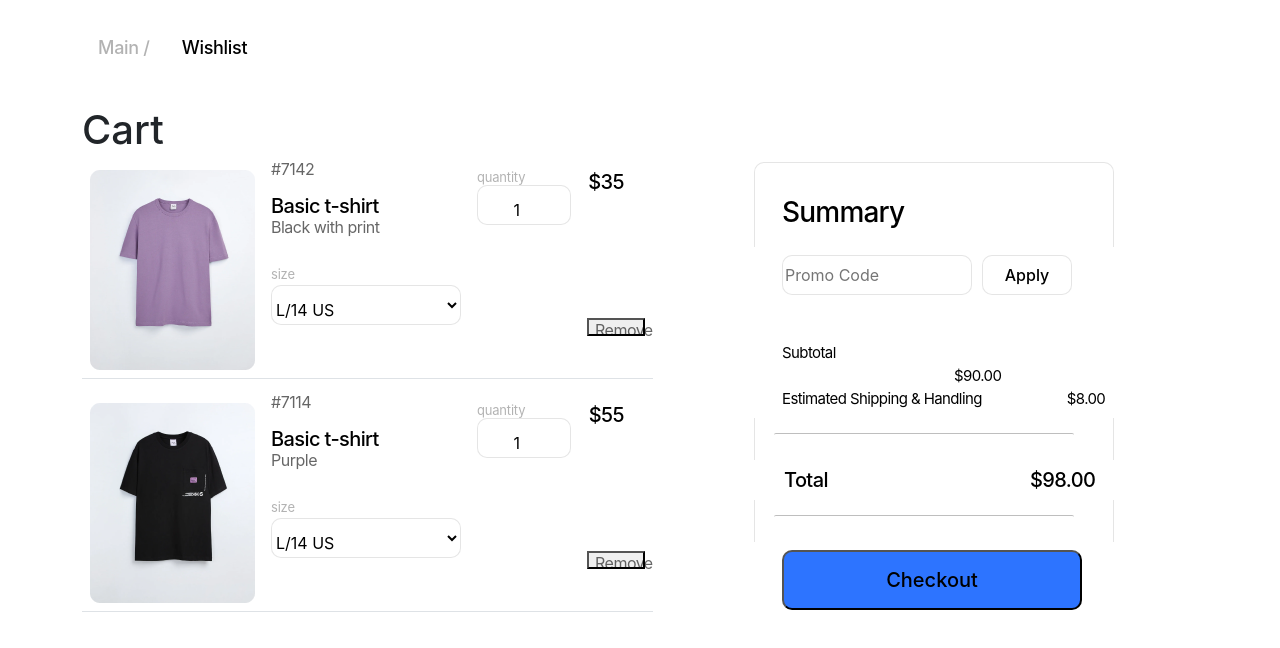
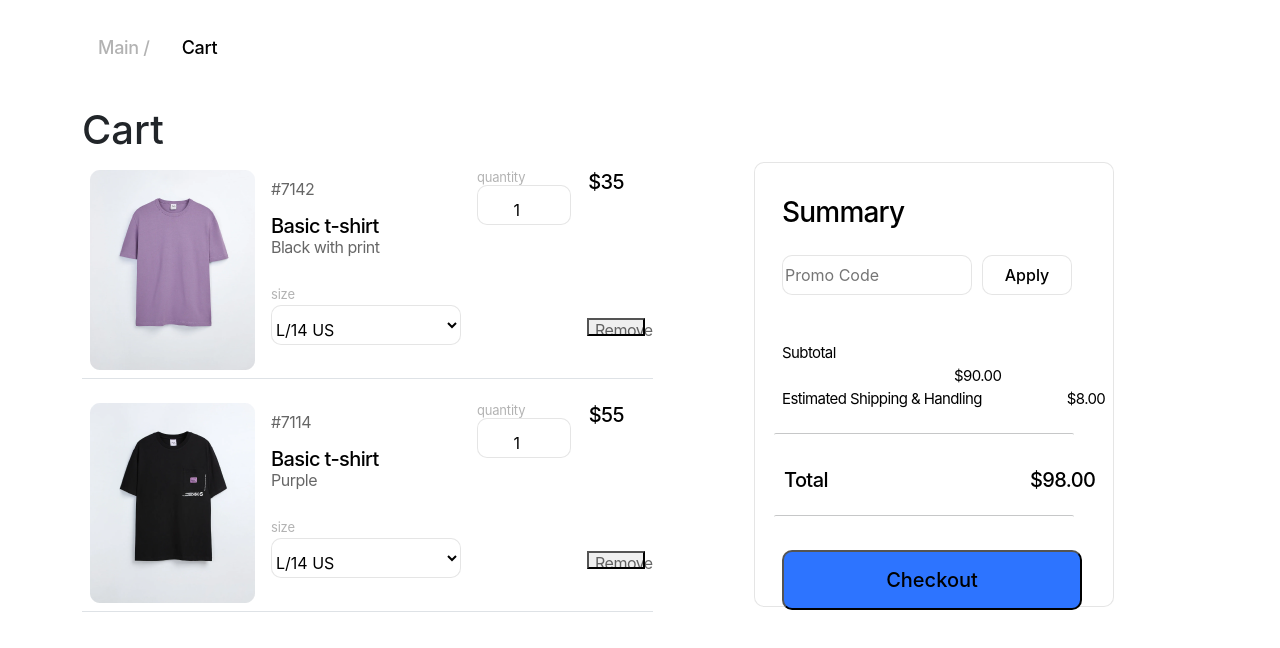
Before and after one commit to vikravch/ecommerce_java_12, a React (Create React App) app: page /cart in a window 1280 px wide. Shown: the top 648 px of the page. Built offline with nearby package versions, Linux system fonts and the light colour scheme.

Commit message:
Changed UI

```diff
--- a/package.json
+++ b/package.json
@@ -10,6 +10,7 @@
     "@types/node": "^16.18.3",
     "@types/react": "^18.0.25",
     "@types/react-dom": "^18.0.9",
+    "bootstrap": "^5.2.3",
     "react": "^18.2.0",
     "react-bootstrap": "^2.7.0",
     "react-dom": "^18.2.0",
--- a/src/pages/cart/data/data.ts
+++ b/src/pages/cart/data/data.ts
@@ -1,7 +1,8 @@
 import img from '../img/Purple.png'
 import img1 from '../img/BlackWithPrint.png'
+import {ItemsInfo} from "../types";
 
-export const defaultItems = [
+export const defaultItems: ItemsInfo[] = [
     {
         id: '#7142',
         img: img,
@@ -14,7 +15,7 @@ export const defaultItems = [
         id: '#7114',
         img: img1,
         name: ['Basic t-shirt', 'Purple'],
-        price: '55',
+        price: 55,
         size: 'L/14 US',
         quantity: 1
     }
--- a/src/pages/cart/presentation/CartMainPage.tsx
+++ b/src/pages/cart/presentation/CartMainPage.tsx
@@ -19,16 +19,20 @@ export const CartMainPage: React.FC = (props) => {
         <div className={s.general}>
 
             <div className='container'>
+
                 <ul className='nav'>
                     <li className='nav-item'>
                         <a className='nav-link' href='http://localhost:3000'><span className={s.linkMain}>Main /</span></a>
                     </li>
                     <li className='nav-item'>
-                        <a className='nav-link' href='http://localhost:3000/cart'><span className={s.linkWishlist}> Wishlist</span></a>
+                        <a className='nav-link' href='http://localhost:3000/cart'><span className={s.linkWishlist}>Cart </span></a>
                     </li>
+
                 </ul>
+
+                <h1 className={s.titleCart}>Cart</h1>
                 <div className='row'>
-                    <h1 className={s.titleCart}>Cart</h1>
+
                     <div className='col  '>
 
                         {products}
--- a/src/pages/cart/presentation/cart/CartTable.tsx
+++ b/src/pages/cart/presentation/cart/CartTable.tsx
@@ -14,7 +14,7 @@ export const CartTable = (props:Props) => {
 //     )
     return (
 
-        <div>
+        <div >
 
             <table className="table " key={props.product.id}>
                 <tbody>
--- a/src/pages/cart/presentation/cart/cartTable.module.css
+++ b/src/pages/cart/presentation/cart/cartTable.module.css
@@ -17,7 +17,8 @@
 /*}*/
 .id{
 
-    margin-top: -10px;
+
+    margin-top: 10px;
     font-family: 'Inter';
     font-style: normal;
     font-weight: 400;
--- a/src/pages/cart/presentation/cartMainPage.module.css
+++ b/src/pages/cart/presentation/cartMainPage.module.css
@@ -13,7 +13,7 @@
 
     margin-top: 30px;
     display: flex;
-    align-items: center;
+
     letter-spacing: -0.3px;
 
 
@@ -36,12 +36,11 @@
 
     margin-top: 30px;
     display: flex;
-    align-items: center;
+
     letter-spacing: -0.3px;
 
 
     color: #000000;
-
 
 
     flex: none;
```
